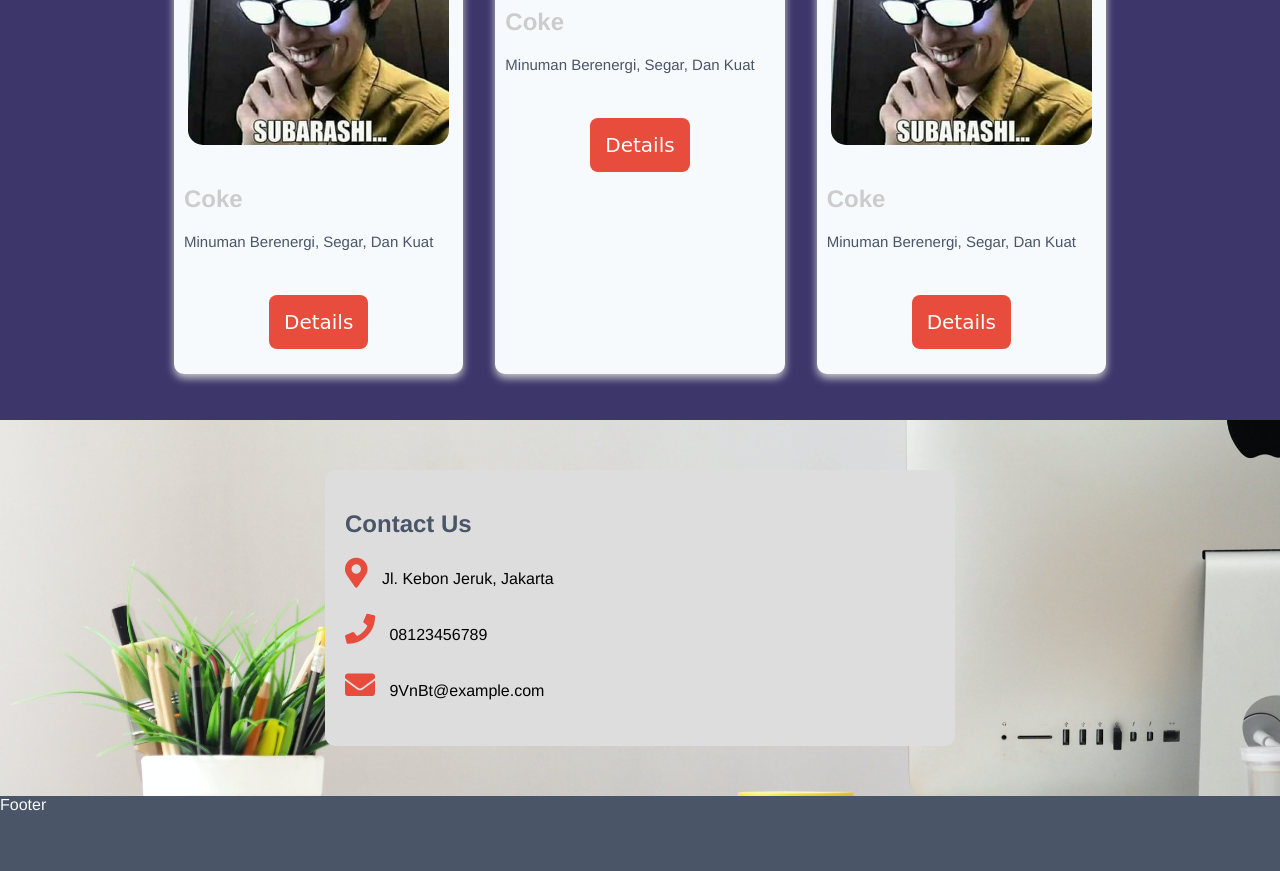
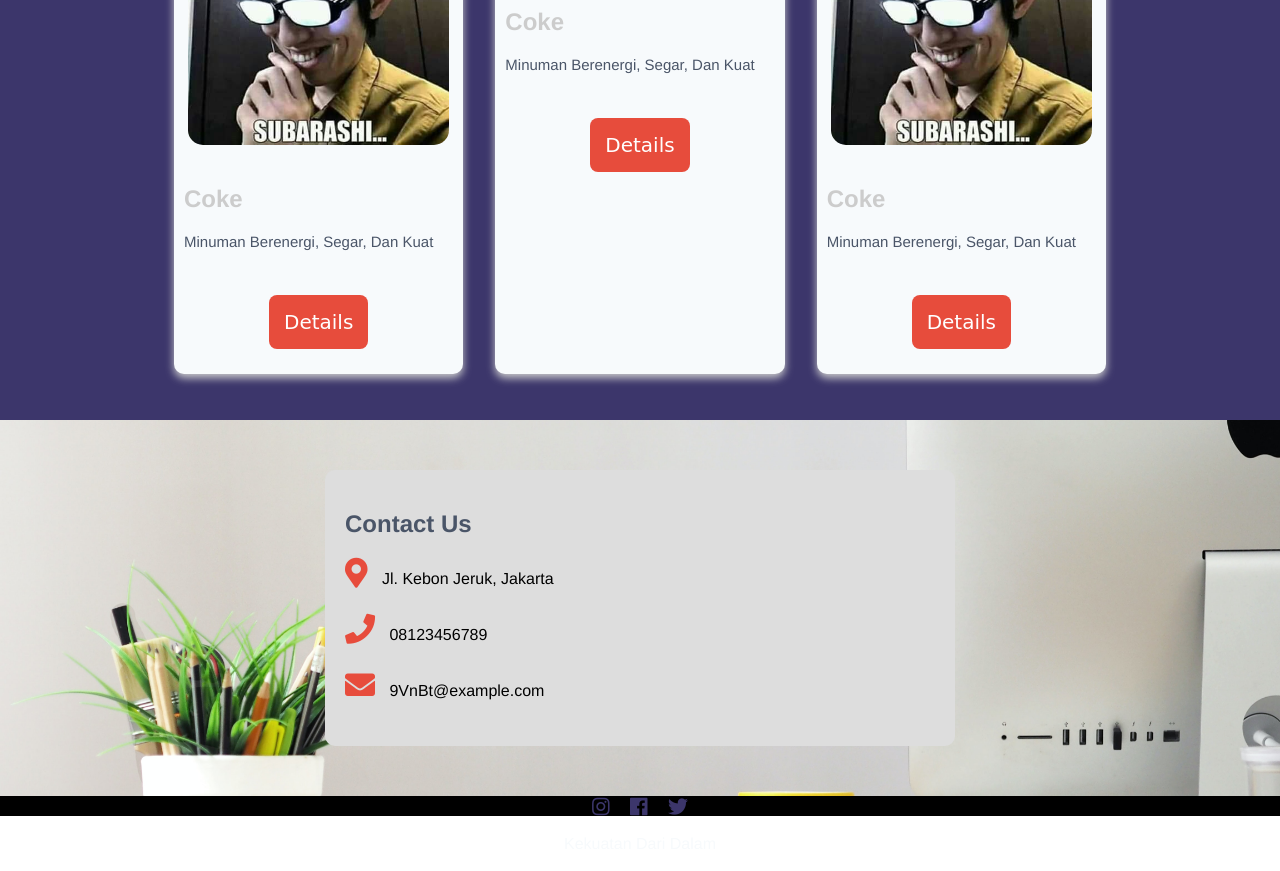
Before and after one commit to Elcand/learn-sass, a plain HTML site: page index.html in a window 1280 px wide. Shown: the part 1083-1954 px from the top of the page. Drawn offline with Linux system fonts and the light colour scheme; files whose address does not match are found by name.

Commit message:
improve footer

```diff
--- a/index.html
+++ b/index.html
@@ -104,6 +104,11 @@
       <p><i class="fa fa-envelope"></i> 9VnBt@example.com</p>
     </div>
   </section>
-  <section class="footer">Footer</section>
+  <section class="footer">
+    <a href="#"><i class="fab fa-instagram"></i></a>
+    <a href="#"><i class="fab fa-facebook"></i></a>
+    <a href="#"><i class="fab fa-twitter"></i></a>
+    <p>Kekuatan Dari Dalam</p>
+  </section>
 </body>
 </html>
--- a/sass-input.scss
+++ b/sass-input.scss
@@ -267,7 +267,14 @@
 }
 
 .footer {
-  background-color: $gray-color;
+  background-color: $black-color;
   color: $light-color;
-  height: 75px;
+  height: 20px;
+  text-align: center;
+  a {
+    color: $indigo-color;
+    padding: 8px;
+    text-decoration: none;
+    font-size: 20px;
+  }
 }
```
Also changed, not shown: css-output.css, 1 other file.
